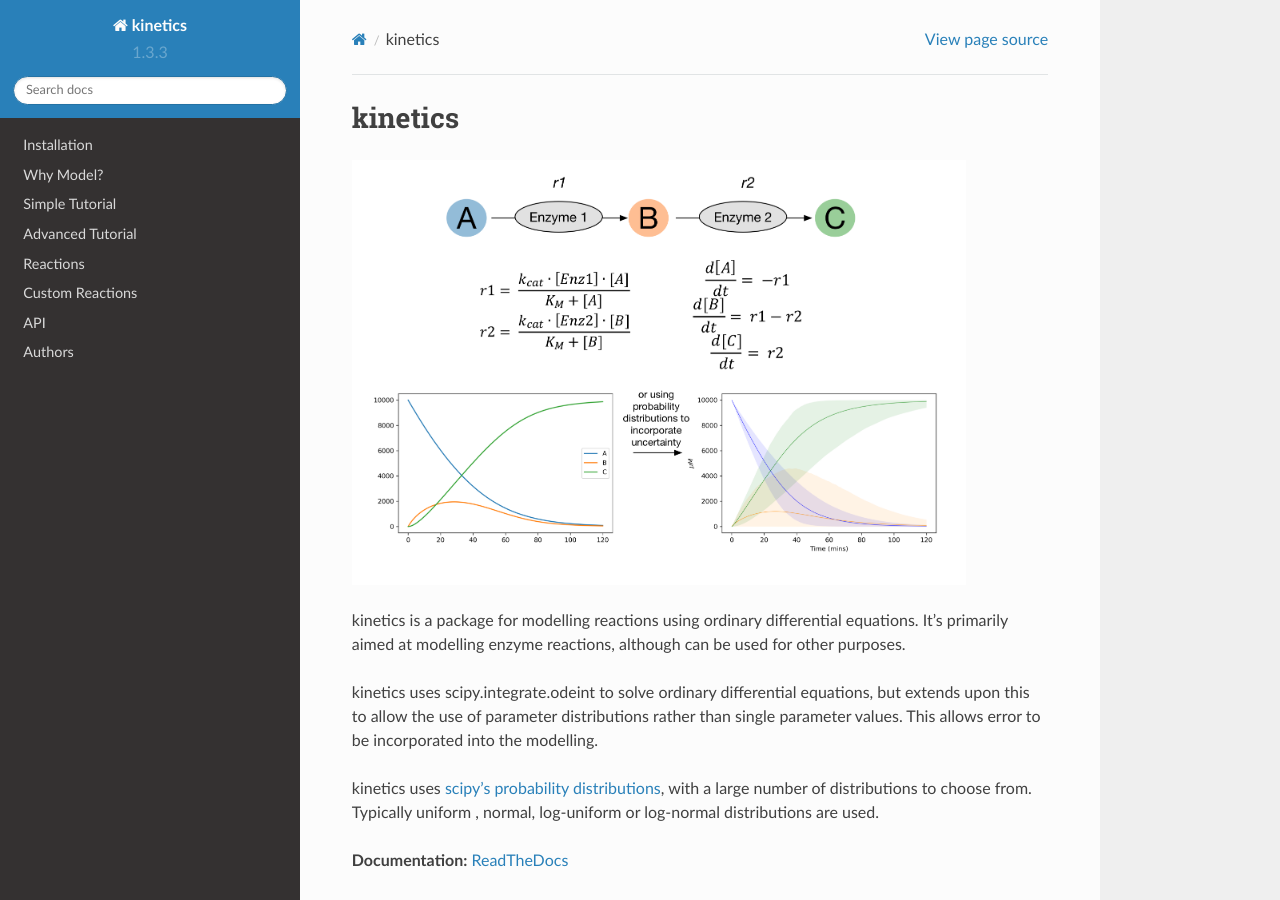
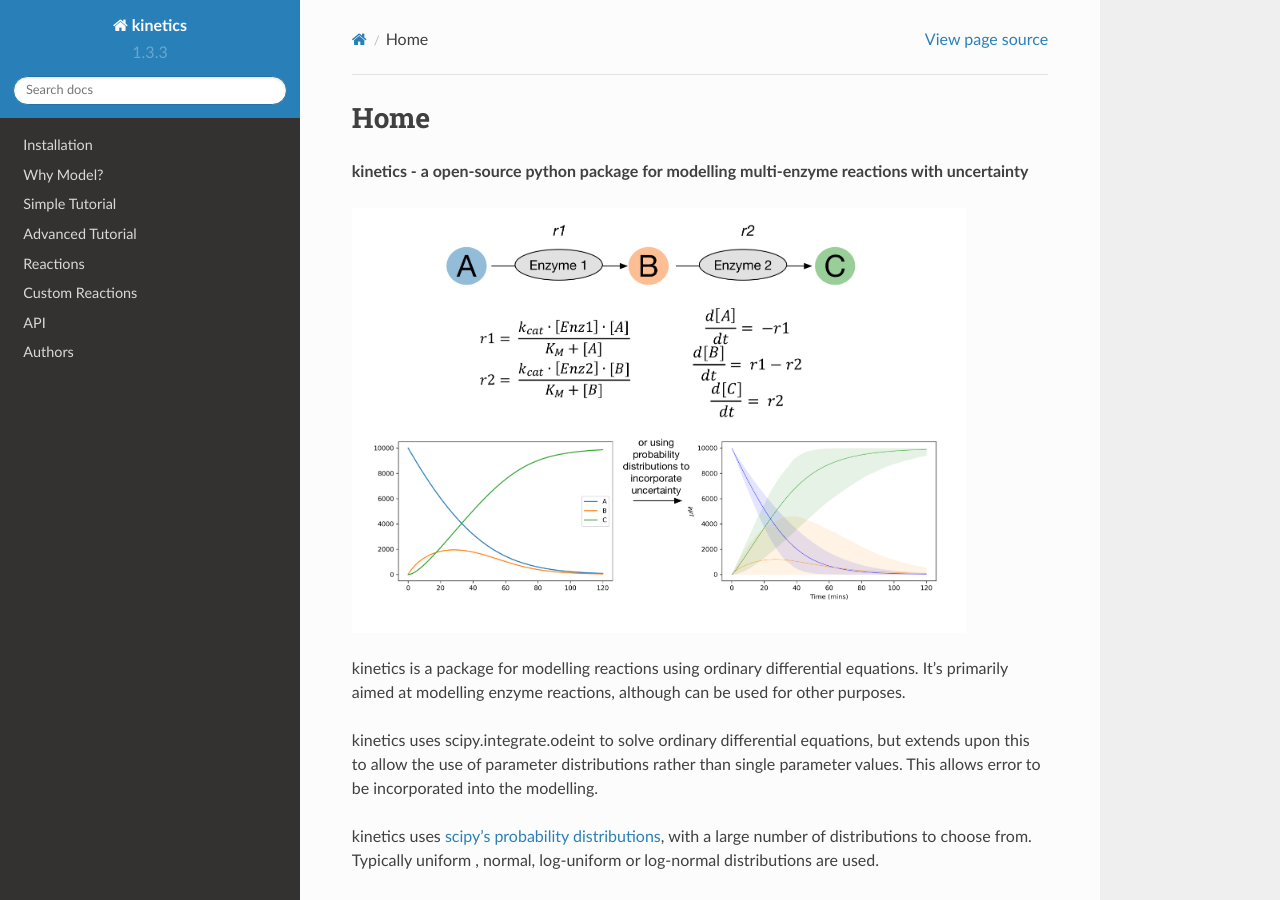
Before and after one commit to willfinnigan/kinetics, a Sphinx documentation site: the page built from docs/index.rst, in a window 1280 px wide and 900 px high. Built offline with Sphinx 7.4.7 and the Read the Docs theme 2.0.0, drawn with Linux system fonts in a browser that asks for light colours.

Commit message:
Documentation

```diff
--- a/docs/index.rst
+++ b/docs/index.rst
@@ -1,6 +1,8 @@
-========
-kinetics
-========
+====
+Home
+====
+
+**kinetics - a open-source python package for modelling multi-enzyme reactions with uncertainty**
 
 .. image:: images/title_diagram.png
    :scale: 20
```
Also changed, not shown: docs/Why Model.rst (+26 -2 lines).
